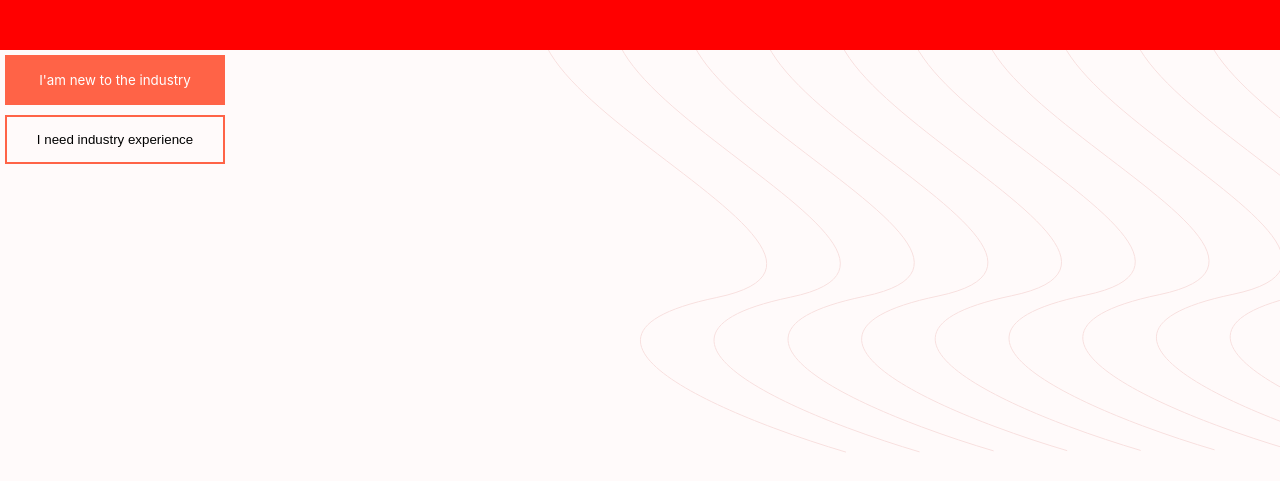
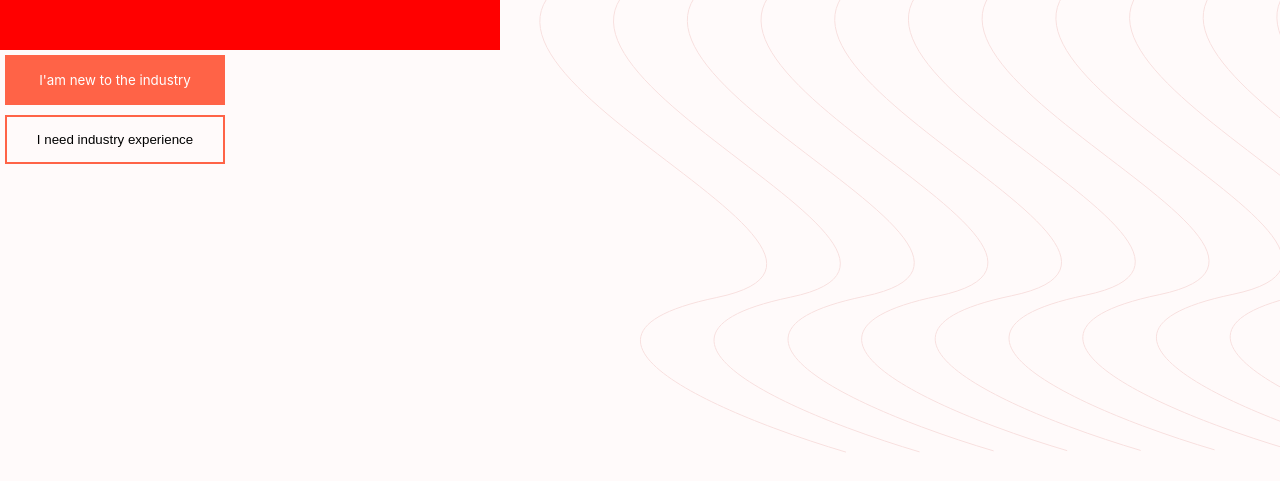
Before and after one commit to Kaylahray/ZuriWeb, a plain HTML site: page index.html in a window 1280 px wide. Shown: the part 316-800 px from the top of the page. Drawn offline with Linux system fonts and the light colour scheme.

Commit message:
Update index.html

```diff
--- a/index.html
+++ b/index.html
@@ -38,7 +38,7 @@
                         <span>that can help your company achieve their mission-critical projects and goals</span>
                     </center>
                 </div>
-                <div class="button_sections" style="background-color:red;">
+                <div class="button_sections" style="background-color:red;width:500px;">
                     <center>
                         <div class="button1"><form action="training.zuri/index.html"> <button id="active">I'am new to the industry</button></form></button>
                         <div class="button2"><form action="talent.zuri/talent.html"> <button>I need industry experience</button> </form></button>
```
